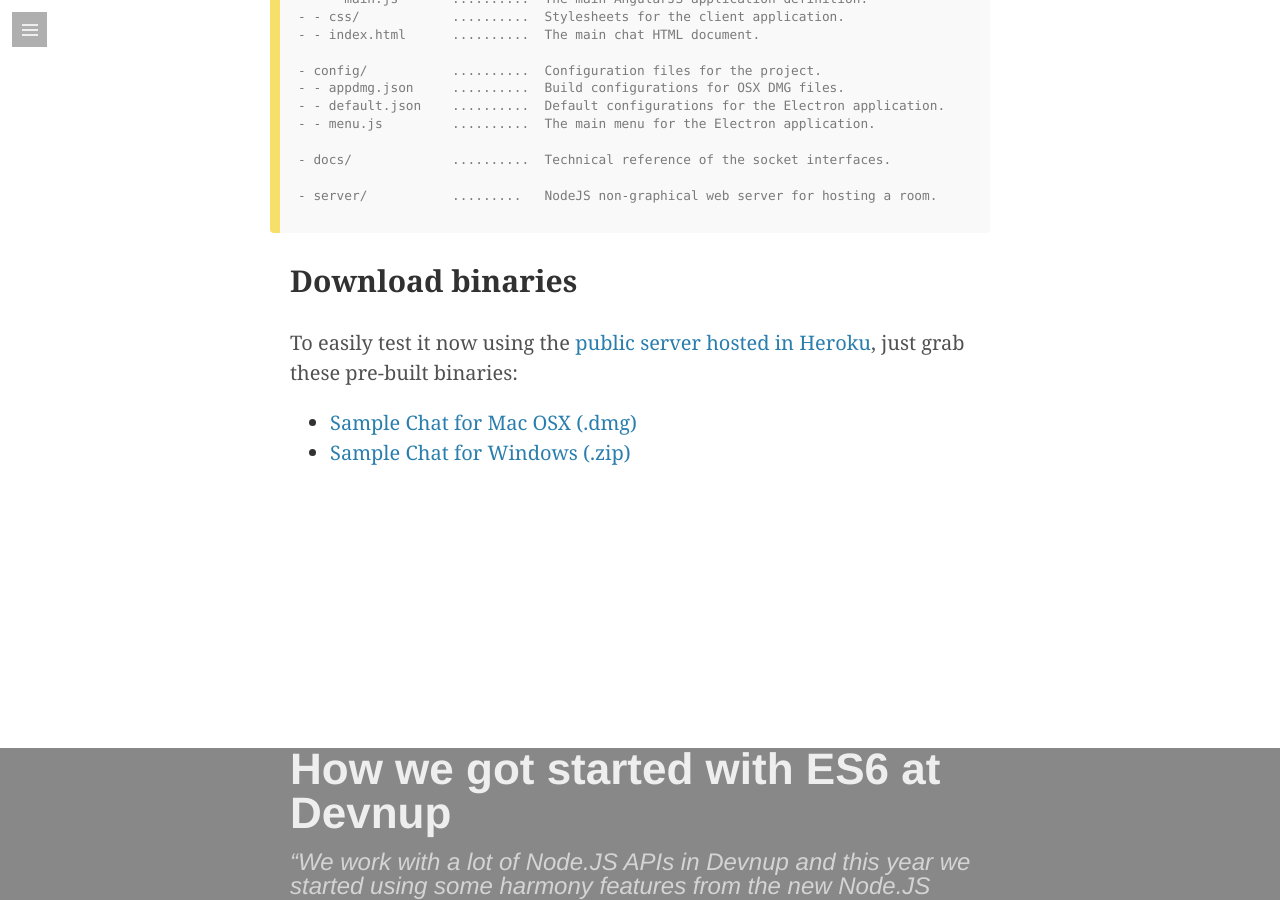
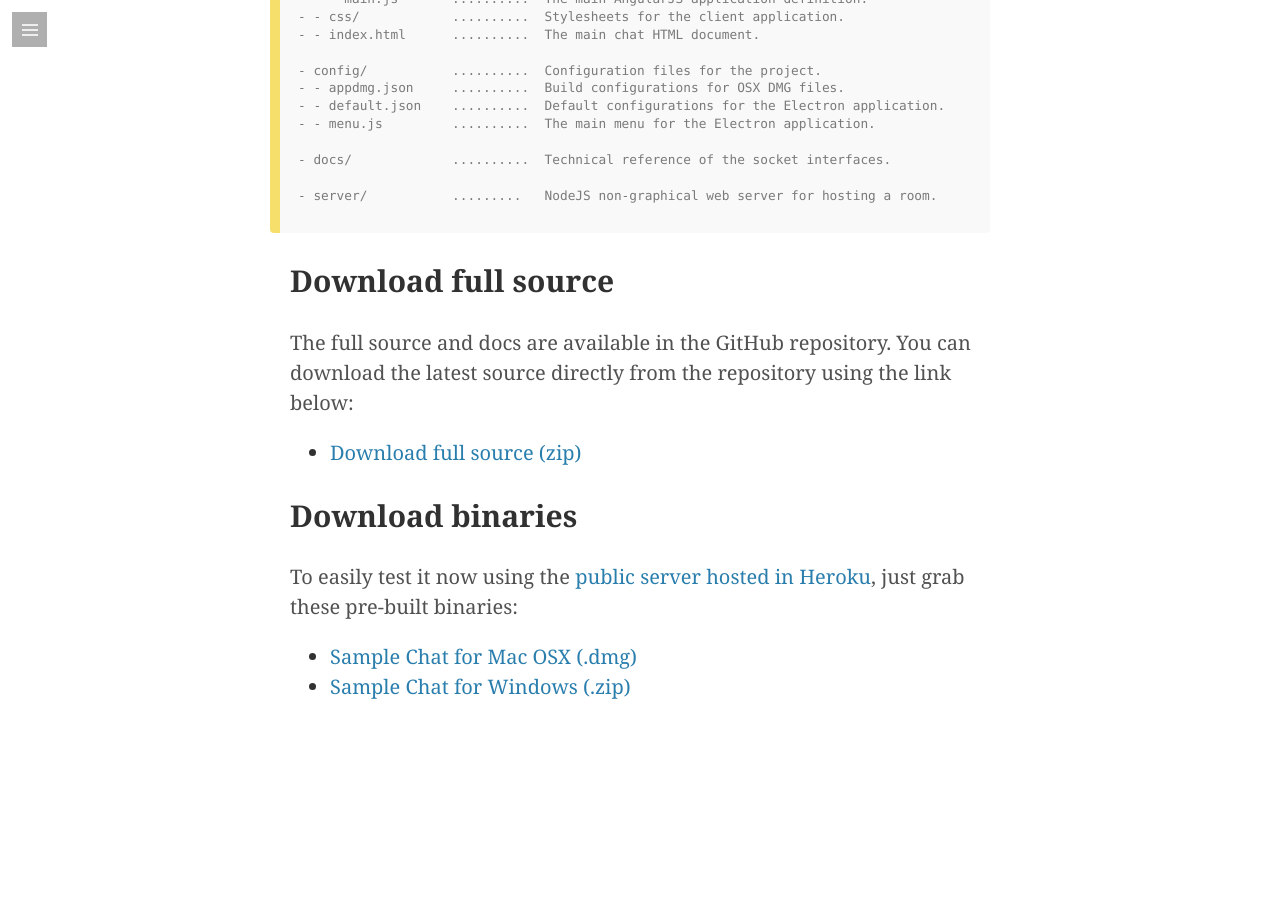
Before and after one commit to luiseduardobrito/luiseduardobrito.github.io, a Jekyll site: the page built from _posts/2016-04-05-creating-electron-chat-using-socket-io.md, in a window 1280 px wide and 900 px high, scrolled down 2526 px. Built offline with Jekyll 4.4.1, drawn with Linux system fonts in a browser that asks for light colours; some web fonts are replaced; comment, search, counter and statistics services are not loaded.

Commit message:
Feat: Github source in the links

````diff
--- a/_posts/2016-04-05-creating-electron-chat-using-socket-io.md
+++ b/_posts/2016-04-05-creating-electron-chat-using-socket-io.md
@@ -9,17 +9,17 @@
 comments: true
 ---
 
-[Electron](http://electron.atom.io) is a great package, and to get started with it I created my first project based on the [Socket.io Example Chat](http://socket.io). The goal was to create a simple, yet powerful and globally distributed chat application with basic features, such as **connection** and **typing** states for the users.
+[Electron](http://electron.atom.io){:target="_blank"} is a great package, and to get started with it I created my first project based on the [Socket.io Example Chat](http://socket.io){:target="_blank"}. The goal was to create a simple, yet powerful and globally distributed chat application with basic features, such as **connection** and **typing** states for the users.
 
 The Electron platform makes it easy to build the package for multiple operational systems, in this example we'll focus in the OSX and Windows binaries. I'll show you how I prepared my project to easily build new code changes to a OSX's DMG installer and a Windows Zip File (easily convertable to .exe using SFX).
 
-You can checkout the full result and the binaries in the [GitHub repository](https://github.com/luiseduardobrito/sample-chat-electron) (don't forget to star it if you really liked)
+You can checkout the full result and the binaries in the [GitHub repository](https://github.com/luiseduardobrito/sample-chat-electron){:target="_blank"} (don't forget to star it if you really liked)
 
 ## Project Dependencies
 
 This project was created in NodeJS, based on the Github's Electron that powers the great Atom editor. This platform allows the developer to create a single *sort-of-web-based* project (HTML, CSS and JS), but with direct access to the NPM packages running natively using Chromium's V8 and WebKit.
 
-All UI and graphical resources were openly available in amazing open source in the Internet and are [credited in the project's README](https://github.com/luiseduardobrito/sample-chat-electron#open-source-dependencies).
+All UI and graphical resources were openly available in amazing open source in the Internet and are [credited in the project's README](https://github.com/luiseduardobrito/sample-chat-electron#open-source-dependencies){:target="_blank"}.
 
 ## Features
 
@@ -62,9 +62,15 @@
 
 ```
 
+## Download full source
+
+The full source and docs are available in the GitHub repository. You can download the latest source directly from the repository using the link below:
+
+- [Download full source (zip)](https://github.com/luiseduardobrito/sample-chat-electron/archive/master.zip){:target="_blank"}
+
 ## Download binaries
 
 To easily test it now using the [public server hosted in Heroku](https://radiant-river-70847.herokuapp.com/api){:target="_blank"}, just grab these pre-built binaries:
 
-- [Sample Chat for Mac OSX (.dmg)](https://github.com/luiseduardobrito/sample-chat-electron/blob/master/build/SampleChat.dmg?raw=true)
-- [Sample Chat for Windows (.zip)](https://github.com/luiseduardobrito/sample-chat-electron/blob/master/build/SampleChat.zip?raw=true)
+- [Sample Chat for Mac OSX (.dmg)](https://github.com/luiseduardobrito/sample-chat-electron/blob/master/build/SampleChat.dmg?raw=true){:target="_blank"}
+- [Sample Chat for Windows (.zip)](https://github.com/luiseduardobrito/sample-chat-electron/blob/master/build/SampleChat.zip?raw=true){:target="_blank"}
````
